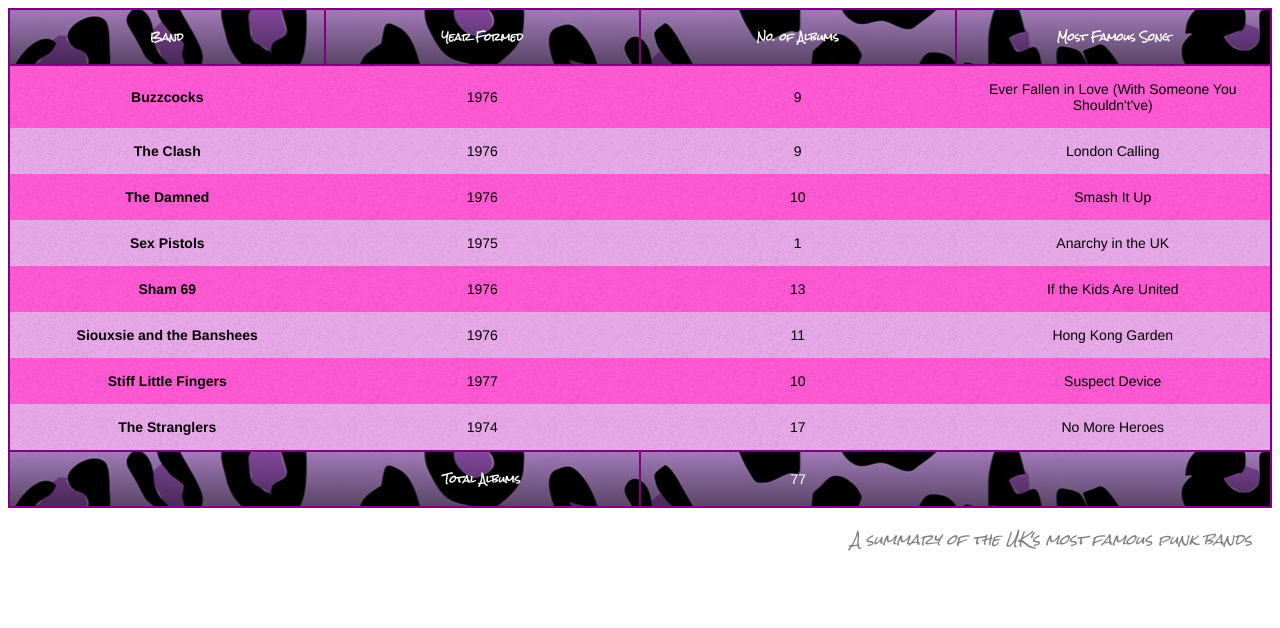
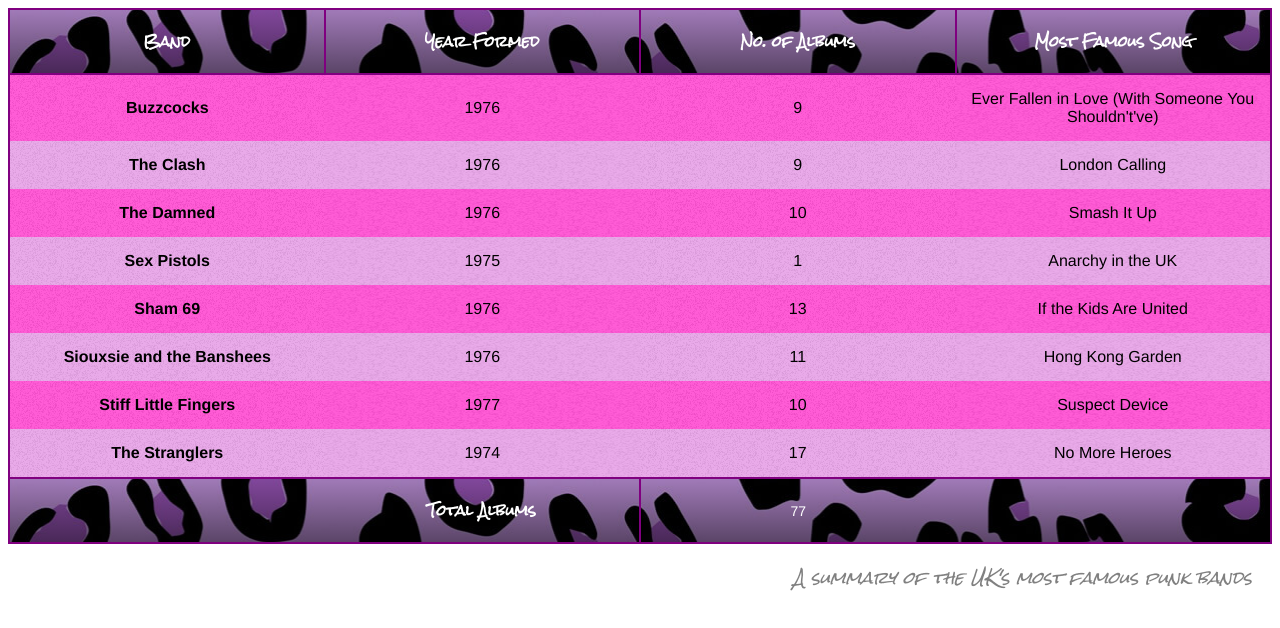
Before and after one commit to JenPatchett/semantic-html-challenge, a plain HTML site: page index.html in a window 1280 px wide. Drawn offline with Linux system fonts and the light colour scheme.

Commit message:
removed multiple font-size values as not required

```diff
--- a/style.css
+++ b/style.css
@@ -3,7 +3,7 @@
 body {
   font-family: "Benton Sans", "Helvetica Neue", helvetica, arial, sans-serif;
   /* margin: 2em; */
-  font-size: 14px;
+  font-size: 16px;
 }
 
 h1 {
@@ -31,12 +31,10 @@ thead tr, tfoot tr {
 
 thead th {
   border: 2px solid #800080;
-  font-size: 10px;
 }
 
 tfoot th {
   border-right: 2px solid #800080;
-  font-size: 10px;
 }
 
 tbody tr {
@@ -88,5 +86,4 @@ caption {
 
 #total-albums {
   font-family: "Benton Sans", "Helvetica Neue", helvetica, arial, sans-serif;
-  font-size: 14px;
 }
```
